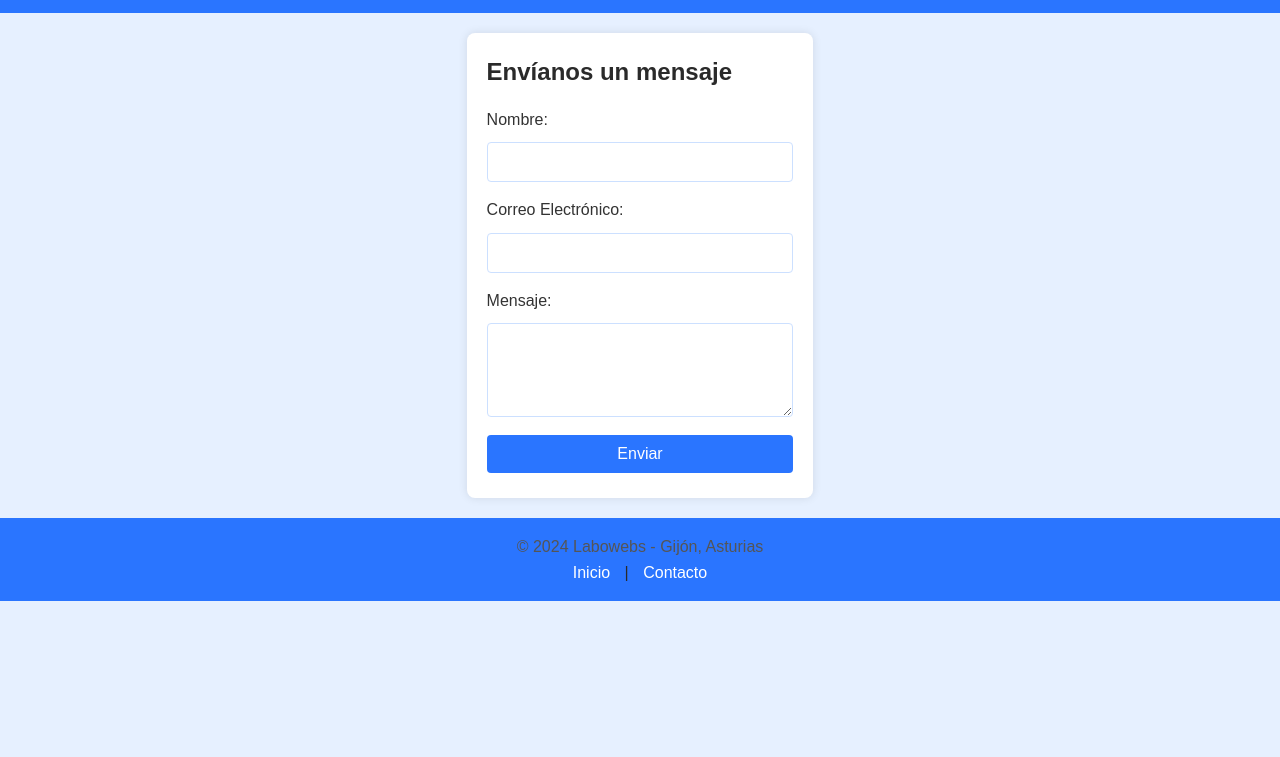
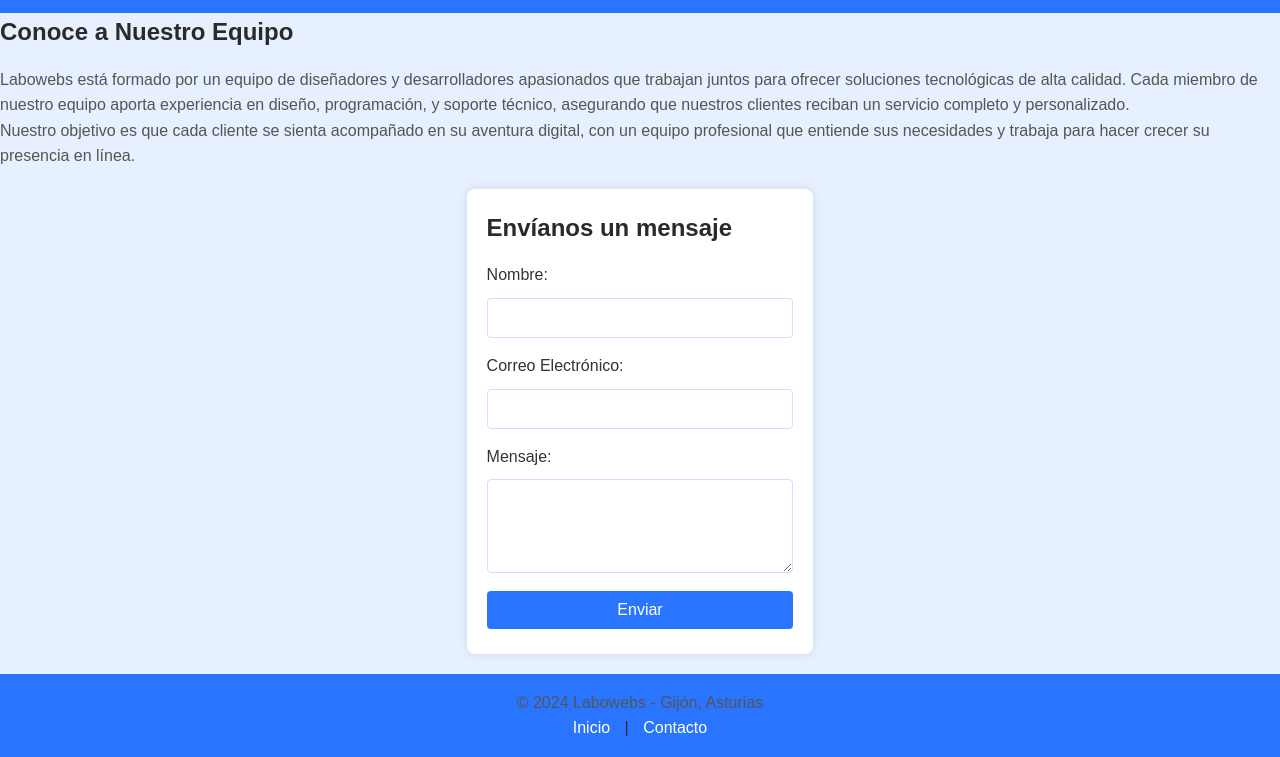
Before and after one commit to GuillermoJMP/Tarea-Evaluable-Git, a plain HTML site: page contacto.html in a window 1280 px wide. Shown: the part 70-827 px from the top of the page. Before the commit the page ends 800 px from the top, so only its background shows below. Drawn offline with Linux system fonts and the light colour scheme.

Commit message:
Añadida nueva informacion a contacto.html

```diff
--- a/contacto.html
+++ b/contacto.html
@@ -1,10 +1,10 @@
 <!DOCTYPE html>
 <html lang="es">
   <head>
-    <meta charset="UTF-8">
-    <meta name="viewport" content="width=device-width, initial-scale=1.0">
+    <meta charset="UTF-8" />
+    <meta name="viewport" content="width=device-width, initial-scale=1.0" />
     <title>Contacto - Labowebs</title>
-    <link rel="stylesheet" href="css/estilos.css">
+    <link rel="stylesheet" href="css/estilos.css" />
     <script src="js/script.js" defer></script>
   </head>
   <body>
@@ -12,14 +12,28 @@
       <h1>Contáctanos</h1>
     </header>
 
+    <h2>Conoce a Nuestro Equipo</h2>
+    <p>
+      Labowebs está formado por un equipo de diseñadores y desarrolladores
+      apasionados que trabajan juntos para ofrecer soluciones tecnológicas de
+      alta calidad. Cada miembro de nuestro equipo aporta experiencia en diseño,
+      programación, y soporte técnico, asegurando que nuestros clientes reciban
+      un servicio completo y personalizado.
+    </p>
+    <p>
+      Nuestro objetivo es que cada cliente se sienta acompañado en su aventura
+      digital, con un equipo profesional que entiende sus necesidades y trabaja
+      para hacer crecer su presencia en línea.
+    </p>
+
     <section class="contact-form">
       <h2>Envíanos un mensaje</h2>
       <form id="formContacto" action="#" method="post">
         <label for="nombre">Nombre:</label>
-            <input type="text" id="nombre" name="nombre" required>
+        <input type="text" id="nombre" name="nombre" required />
 
         <label for="email">Correo Electrónico:</label>
-            <input type="email" id="email" name="email" required>
+        <input type="email" id="email" name="email" required />
 
         <label for="mensaje">Mensaje:</label>
         <textarea id="mensaje" name="mensaje" rows="4" required></textarea>
@@ -27,7 +41,6 @@
         <button type="submit">Enviar</button>
       </form>
     </section>
-
 
     <footer>
       <p>© 2024 Labowebs - Gijón, Asturias</p>
```
Lines whose indentation alone changed are shown as unchanged.
